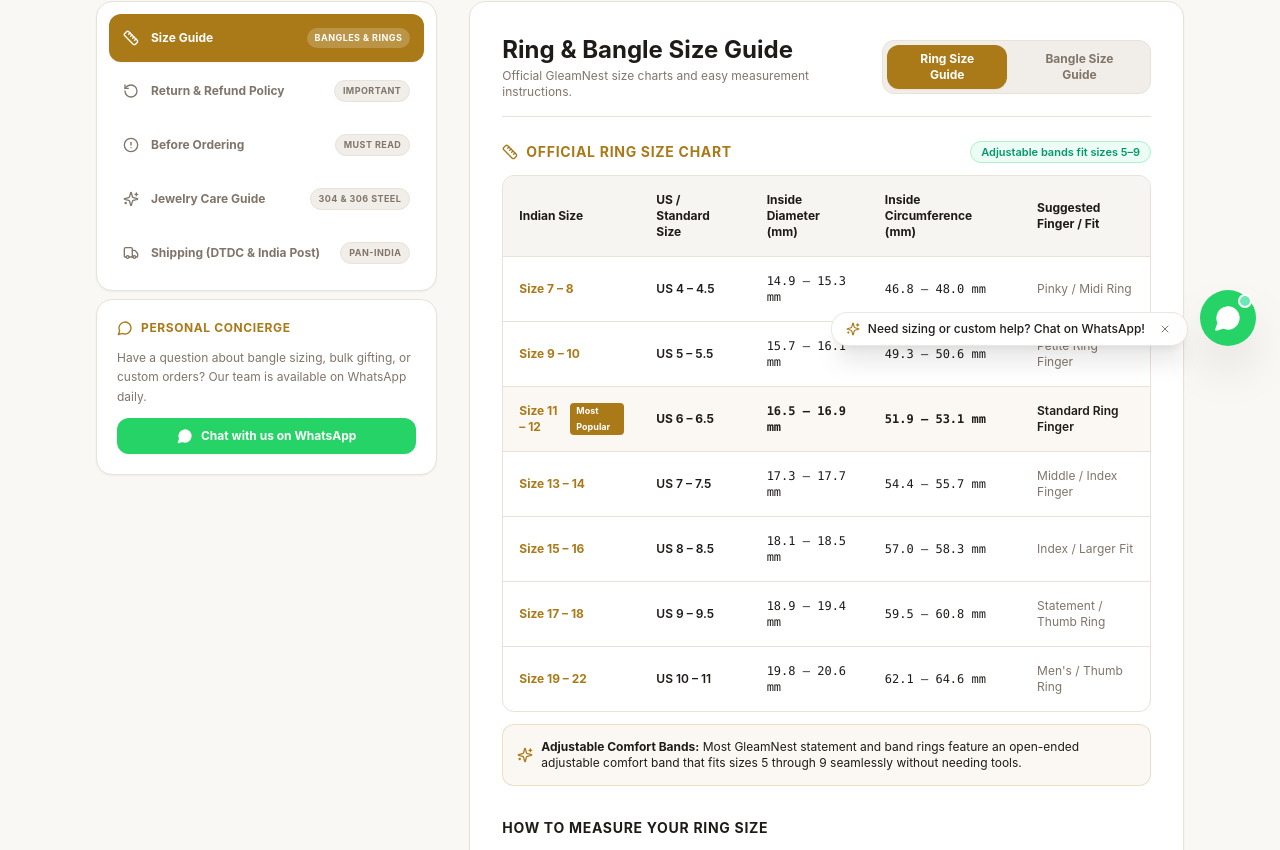
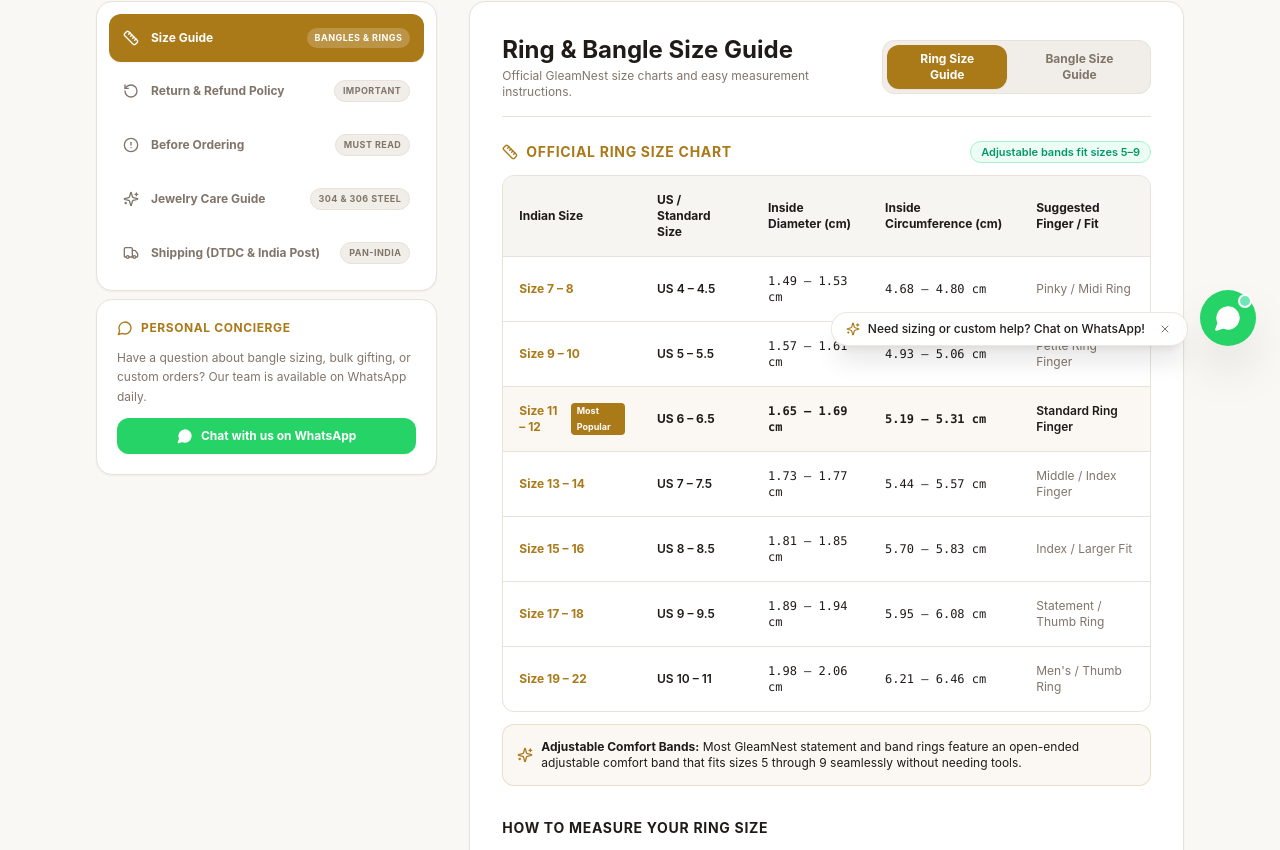
Before and after one commit to zenorixhq/gleamnest, a Next.js app: page /policies in a window 1280 px wide. Shown: the part 430-1280 px from the top of the page. Built offline with nearby package versions, Linux system fonts and the light colour scheme; a web font is replaced by a local one.

Commit message:
Update jewelry size guides from mm to cm across ring and bangle charts

```diff
--- a/app/policies/page.tsx
+++ b/app/policies/page.tsx
@@ -201,8 +201,8 @@
                             <tr>
                               <th className="p-3 sm:p-4">Indian Size</th>
                               <th className="p-3 sm:p-4">US / Standard Size</th>
-                              <th className="p-3 sm:p-4">Inside Diameter (mm)</th>
-                              <th className="p-3 sm:p-4">Inside Circumference (mm)</th>
+                              <th className="p-3 sm:p-4">Inside Diameter (cm)</th>
+                              <th className="p-3 sm:p-4">Inside Circumference (cm)</th>
                               <th className="p-3 sm:p-4">Suggested Finger / Fit</th>
                             </tr>
                           </thead>
@@ -210,15 +210,15 @@
                             <tr className="hover:bg-muted/20">
                               <td className="p-3 sm:p-4 font-bold text-primary">Size 7 – 8</td>
                               <td className="p-3 sm:p-4 font-semibold">US 4 – 4.5</td>
-                              <td className="p-3 sm:p-4 font-mono">14.9 – 15.3 mm</td>
-                              <td className="p-3 sm:p-4 font-mono">46.8 – 48.0 mm</td>
+                              <td className="p-3 sm:p-4 font-mono">1.49 – 1.53 cm</td>
+                              <td className="p-3 sm:p-4 font-mono">4.68 – 4.80 cm</td>
                               <td className="p-3 sm:p-4 text-muted-foreground">Pinky / Midi Ring</td>
                             </tr>
                             <tr className="hover:bg-muted/20">
                               <td className="p-3 sm:p-4 font-bold text-primary">Size 9 – 10</td>
                               <td className="p-3 sm:p-4 font-semibold">US 5 – 5.5</td>
-                              <td className="p-3 sm:p-4 font-mono">15.7 – 16.1 mm</td>
-                              <td className="p-3 sm:p-4 font-mono">49.3 – 50.6 mm</td>
+                              <td className="p-3 sm:p-4 font-mono">1.57 – 1.61 cm</td>
+                              <td className="p-3 sm:p-4 font-mono">4.93 – 5.06 cm</td>
                               <td className="p-3 sm:p-4 text-muted-foreground">Petite Ring Finger</td>
                             </tr>
                             <tr className="bg-primary/5 hover:bg-primary/10">
@@ -229,36 +229,36 @@
                                 </span>
                               </td>
                               <td className="p-3 sm:p-4 font-bold text-foreground">US 6 – 6.5</td>
-                              <td className="p-3 sm:p-4 font-mono font-bold">16.5 – 16.9 mm</td>
-                              <td className="p-3 sm:p-4 font-mono font-bold">51.9 – 53.1 mm</td>
+                              <td className="p-3 sm:p-4 font-mono font-bold">1.65 – 1.69 cm</td>
+                              <td className="p-3 sm:p-4 font-mono font-bold">5.19 – 5.31 cm</td>
                               <td className="p-3 sm:p-4 font-semibold text-foreground">Standard Ring Finger</td>
                             </tr>
                             <tr className="hover:bg-muted/20">
                               <td className="p-3 sm:p-4 font-bold text-primary">Size 13 – 14</td>
                               <td className="p-3 sm:p-4 font-semibold">US 7 – 7.5</td>
-                              <td className="p-3 sm:p-4 font-mono">17.3 – 17.7 mm</td>
-                              <td className="p-3 sm:p-4 font-mono">54.4 – 55.7 mm</td>
+                              <td className="p-3 sm:p-4 font-mono">1.73 – 1.77 cm</td>
+                              <td className="p-3 sm:p-4 font-mono">5.44 – 5.57 cm</td>
                               <td className="p-3 sm:p-4 text-muted-foreground">Middle / Index Finger</td>
                             </tr>
                             <tr className="hover:bg-muted/20">
                               <td className="p-3 sm:p-4 font-bold text-primary">Size 15 – 16</td>
                               <td className="p-3 sm:p-4 font-semibold">US 8 – 8.5</td>
-                              <td className="p-3 sm:p-4 font-mono">18.1 – 18.5 mm</td>
-                              <td className="p-3 sm:p-4 font-mono">57.0 – 58.3 mm</td>
+                              <td className="p-3 sm:p-4 font-mono">1.81 – 1.85 cm</td>
+                              <td className="p-3 sm:p-4 font-mono">5.70 – 5.83 cm</td>
                               <td className="p-3 sm:p-4 text-muted-foreground">Index / Larger Fit</td>
                             </tr>
                             <tr className="hover:bg-muted/20">
                               <td className="p-3 sm:p-4 font-bold text-primary">Size 17 – 18</td>
                               <td className="p-3 sm:p-4 font-semibold">US 9 – 9.5</td>
-                              <td className="p-3 sm:p-4 font-mono">18.9 – 19.4 mm</td>
-                              <td className="p-3 sm:p-4 font-mono">59.5 – 60.8 mm</td>
+                              <td className="p-3 sm:p-4 font-mono">1.89 – 1.94 cm</td>
+                              <td className="p-3 sm:p-4 font-mono">5.95 – 6.08 cm</td>
                               <td className="p-3 sm:p-4 text-muted-foreground">Statement / Thumb Ring</td>
                             </tr>
                             <tr className="hover:bg-muted/20">
                               <td className="p-3 sm:p-4 font-bold text-primary">Size 19 – 22</td>
                               <td className="p-3 sm:p-4 font-semibold">US 10 – 11</td>
-                              <td className="p-3 sm:p-4 font-mono">19.8 – 20.6 mm</td>
-                              <td className="p-3 sm:p-4 font-mono">62.1 – 64.6 mm</td>
+                              <td className="p-3 sm:p-4 font-mono">1.98 – 2.06 cm</td>
+                              <td className="p-3 sm:p-4 font-mono">6.21 – 6.46 cm</td>
                               <td className="p-3 sm:p-4 text-muted-foreground">Men&apos;s / Thumb Ring</td>
                             </tr>
                           </tbody>
@@ -296,7 +296,7 @@
                         <div className="p-4 rounded-xl bg-background border border-border space-y-1">
                           <span className="font-bold text-primary">Step 3: Measure with Ruler</span>
                           <p className="text-muted-foreground leading-relaxed">
-                            Lay the paper strip flat against a ruler and measure the length in millimeters (mm). This is your finger&apos;s Inside Circumference.
+                            Lay the paper strip flat against a ruler and measure the length in centimeters (cm). This is your finger&apos;s Inside Circumference.
                           </p>
                         </div>
 
@@ -326,7 +326,7 @@
                             <tr>
                               <th className="p-3 sm:p-4">Bangle Size</th>
                               <th className="p-3 sm:p-4">Inside Diameter (Inches)</th>
-                              <th className="p-3 sm:p-4">Inside Diameter (mm)</th>
+                              <th className="p-3 sm:p-4">Inside Diameter (cm)</th>
                               <th className="p-3 sm:p-4">Fit Category</th>
                             </tr>
                           </thead>
@@ -334,13 +334,13 @@
                             <tr className="hover:bg-muted/20">
                               <td className="p-3 sm:p-4 font-bold text-primary">Size 2-2</td>
                               <td className="p-3 sm:p-4">2.125 in (2 1/8&quot;)</td>
-                              <td className="p-3 sm:p-4 font-mono">54.0 mm</td>
+                              <td className="p-3 sm:p-4 font-mono">5.4 cm</td>
                               <td className="p-3 sm:p-4 text-muted-foreground">Petite / Extra Small</td>
                             </tr>
                             <tr className="hover:bg-muted/20">
                               <td className="p-3 sm:p-4 font-bold text-primary">Size 2-4</td>
                               <td className="p-3 sm:p-4">2.250 in (2 1/4&quot;)</td>
-                              <td className="p-3 sm:p-4 font-mono">57.2 mm</td>
+                              <td className="p-3 sm:p-4 font-mono">5.72 cm</td>
                               <td className="p-3 sm:p-4 text-muted-foreground">Small</td>
                             </tr>
                             <tr className="bg-primary/5 hover:bg-primary/10">
@@ -351,19 +351,19 @@
                                 </span>
                               </td>
                               <td className="p-3 sm:p-4 font-semibold">2.375 in (2 3/8&quot;)</td>
-                              <td className="p-3 sm:p-4 font-mono font-semibold">60.3 mm</td>
+                              <td className="p-3 sm:p-4 font-mono font-semibold">6.03 cm</td>
                               <td className="p-3 sm:p-4 font-semibold text-foreground">Standard Medium wrist fit</td>
                             </tr>
                             <tr className="hover:bg-muted/20">
                               <td className="p-3 sm:p-4 font-bold text-primary">Size 2-8</td>
                               <td className="p-3 sm:p-4">2.500 in (2 1/2&quot;)</td>
-                              <td className="p-3 sm:p-4 font-mono">63.5 mm</td>
+                              <td className="p-3 sm:p-4 font-mono">6.35 cm</td>
                               <td className="p-3 sm:p-4 text-muted-foreground">Large</td>
                             </tr>
                             <tr className="hover:bg-muted/20">
                               <td className="p-3 sm:p-4 font-bold text-primary">Size 2-10</td>
                               <td className="p-3 sm:p-4">2.625 in (2 5/8&quot;)</td>
-                              <td className="p-3 sm:p-4 font-mono">66.7 mm</td>
+                              <td className="p-3 sm:p-4 font-mono">6.67 cm</td>
                               <td className="p-3 sm:p-4 text-muted-foreground">Extra Large</td>
                             </tr>
                           </tbody>
@@ -411,7 +411,7 @@
                         <div className="p-4 rounded-xl bg-background border border-border space-y-1">
                           <span className="font-bold text-primary">Step 3: Mark the Overlap</span>
                           <p className="text-muted-foreground leading-relaxed">
-                            Mark the point of overlap with a pen. Lay it flat against a ruler to measure the total length in inches or millimeters.
+                            Mark the point of overlap with a pen. Lay it flat against a ruler to measure the total length in centimeters (cm) or inches.
                           </p>
                         </div>
 
--- a/components/storefront/PolicyModal.tsx
+++ b/components/storefront/PolicyModal.tsx
@@ -218,8 +218,8 @@
                           <tr>
                             <th className="p-3">Indian Size</th>
                             <th className="p-3">US / Standard Size</th>
-                            <th className="p-3">Inside Diameter (mm)</th>
-                            <th className="p-3">Inside Circumference (mm)</th>
+                            <th className="p-3">Inside Diameter (cm)</th>
+                            <th className="p-3">Inside Circumference (cm)</th>
                             <th className="p-3">Suggested Finger / Fit</th>
                           </tr>
                         </thead>
@@ -227,15 +227,15 @@
                           <tr className="hover:bg-muted/20">
                             <td className="p-3 font-bold text-primary">Size 7 – 8</td>
                             <td className="p-3 font-semibold">US 4 – 4.5</td>
-                            <td className="p-3 font-mono">14.9 – 15.3 mm</td>
-                            <td className="p-3 font-mono">46.8 – 48.0 mm</td>
+                            <td className="p-3 font-mono">1.49 – 1.53 cm</td>
+                            <td className="p-3 font-mono">4.68 – 4.80 cm</td>
                             <td className="p-3 text-muted-foreground">Pinky / Midi Ring</td>
                           </tr>
                           <tr className="hover:bg-muted/20">
                             <td className="p-3 font-bold text-primary">Size 9 – 10</td>
                             <td className="p-3 font-semibold">US 5 – 5.5</td>
-                            <td className="p-3 font-mono">15.7 – 16.1 mm</td>
-                            <td className="p-3 font-mono">49.3 – 50.6 mm</td>
+                            <td className="p-3 font-mono">1.57 – 1.61 cm</td>
+                            <td className="p-3 font-mono">4.93 – 5.06 cm</td>
                             <td className="p-3 text-muted-foreground">Petite Ring Finger</td>
                           </tr>
                           <tr className="bg-primary/5 hover:bg-primary/10">
@@ -246,36 +246,36 @@
                               </span>
                             </td>
                             <td className="p-3 font-bold text-foreground">US 6 – 6.5</td>
-                            <td className="p-3 font-mono font-bold">16.5 – 16.9 mm</td>
-                            <td className="p-3 font-mono font-bold">51.9 – 53.1 mm</td>
+                            <td className="p-3 font-mono font-bold">1.65 – 1.69 cm</td>
+                            <td className="p-3 font-mono font-bold">5.19 – 5.31 cm</td>
                             <td className="p-3 font-semibold text-foreground">Standard Ring Finger</td>
                           </tr>
                           <tr className="hover:bg-muted/20">
                             <td className="p-3 font-bold text-primary">Size 13 – 14</td>
                             <td className="p-3 font-semibold">US 7 – 7.5</td>
-                            <td className="p-3 font-mono">17.3 – 17.7 mm</td>
-                            <td className="p-3 font-mono">54.4 – 55.7 mm</td>
+                            <td className="p-3 font-mono">1.73 – 1.77 cm</td>
+                            <td className="p-3 font-mono">5.44 – 5.57 cm</td>
                             <td className="p-3 text-muted-foreground">Middle / Index Finger</td>
                           </tr>
                           <tr className="hover:bg-muted/20">
                             <td className="p-3 font-bold text-primary">Size 15 – 16</td>
                             <td className="p-3 font-semibold">US 8 – 8.5</td>
-                            <td className="p-3 font-mono">18.1 – 18.5 mm</td>
-                            <td className="p-3 font-mono">57.0 – 58.3 mm</td>
+                            <td className="p-3 font-mono">1.81 – 1.85 cm</td>
+                            <td className="p-3 font-mono">5.70 – 5.83 cm</td>
                             <td className="p-3 text-muted-foreground">Index / Larger Fit</td>
                           </tr>
                           <tr className="hover:bg-muted/20">
                             <td className="p-3 font-bold text-primary">Size 17 – 18</td>
                             <td className="p-3 font-semibold">US 9 – 9.5</td>
-                            <td className="p-3 font-mono">18.9 – 19.4 mm</td>
-                            <td className="p-3 font-mono">59.5 – 60.8 mm</td>
+                            <td className="p-3 font-mono">1.89 – 1.94 cm</td>
+                            <td className="p-3 font-mono">5.95 – 6.08 cm</td>
                             <td className="p-3 text-muted-foreground">Statement / Thumb Ring</td>
                           </tr>
                           <tr className="hover:bg-muted/20">
                             <td className="p-3 font-bold text-primary">Size 19 – 22</td>
                             <td className="p-3 font-semibold">US 10 – 11</td>
-                            <td className="p-3 font-mono">19.8 – 20.6 mm</td>
-                            <td className="p-3 font-mono">62.1 – 64.6 mm</td>
+                            <td className="p-3 font-mono">1.98 – 2.06 cm</td>
+                            <td className="p-3 font-mono">6.21 – 6.46 cm</td>
                             <td className="p-3 text-muted-foreground">Men&apos;s / Thumb Ring</td>
                           </tr>
                         </tbody>
@@ -313,7 +313,7 @@
                       <div className="p-3.5 rounded-xl bg-card border border-border/80 space-y-1">
                         <span className="font-bold text-primary">Step 3: Measure with Ruler</span>
                         <p className="text-muted-foreground">
-                          Lay the paper strip flat against a ruler and measure the length in millimeters (mm). This is your finger&apos;s Inside Circumference.
+                          Lay the paper strip flat against a ruler and measure the length in centimeters (cm). This is your finger&apos;s Inside Circumference.
                         </p>
                       </div>
 
@@ -343,7 +343,7 @@
                           <tr>
                             <th className="p-3">Bangle Size</th>
                             <th className="p-3">Inside Diameter (Inches)</th>
-                            <th className="p-3">Inside Diameter (mm)</th>
+                            <th className="p-3">Inside Diameter (cm)</th>
                             <th className="p-3">Fit Description</th>
                           </tr>
                         </thead>
@@ -351,13 +351,13 @@
                           <tr className="hover:bg-muted/20">
                             <td className="p-3 font-bold text-primary">Size 2-2</td>
                             <td className="p-3">2.125 in (2 1/8&quot;)</td>
-                            <td className="p-3 font-mono">54.0 mm</td>
+                            <td className="p-3 font-mono">5.4 cm</td>
                             <td className="p-3 text-muted-foreground">Petite / Extra Small wrist</td>
                           </tr>
                           <tr className="hover:bg-muted/20">
                             <td className="p-3 font-bold text-primary">Size 2-4</td>
                             <td className="p-3">2.250 in (2 1/4&quot;)</td>
-                            <td className="p-3 font-mono">57.2 mm</td>
+                            <td className="p-3 font-mono">5.72 cm</td>
                             <td className="p-3 text-muted-foreground">Small wrist fit</td>
                           </tr>
                           <tr className="bg-primary/5 hover:bg-primary/10">
@@ -368,19 +368,19 @@
                               </span>
                             </td>
                             <td className="p-3 font-semibold">2.375 in (2 3/8&quot;)</td>
-                            <td className="p-3 font-mono font-semibold">60.3 mm</td>
+                            <td className="p-3 font-mono font-semibold">6.03 cm</td>
                             <td className="p-3 font-semibold text-foreground">Standard Medium wrist fit</td>
                           </tr>
                           <tr className="hover:bg-muted/20">
                             <td className="p-3 font-bold text-primary">Size 2-8</td>
                             <td className="p-3">2.500 in (2 1/2&quot;)</td>
-                            <td className="p-3 font-mono">63.5 mm</td>
+                            <td className="p-3 font-mono">6.35 cm</td>
                             <td className="p-3 text-muted-foreground">Large wrist fit</td>
                           </tr>
                           <tr className="hover:bg-muted/20">
                             <td className="p-3 font-bold text-primary">Size 2-10</td>
                             <td className="p-3">2.625 in (2 5/8&quot;)</td>
-                            <td className="p-3 font-mono">66.7 mm</td>
+                            <td className="p-3 font-mono">6.67 cm</td>
                             <td className="p-3 text-muted-foreground">Extra Large wrist fit</td>
                           </tr>
                         </tbody>
@@ -428,7 +428,7 @@
                       <div className="p-3.5 rounded-xl bg-card border border-border/80 space-y-1">
                         <span className="font-bold text-primary">Step 3: Mark & Measure</span>
                         <p className="text-muted-foreground">
-                          Mark where the tape or paper overlaps with a pen. Lay it flat against a ruler and measure the length in inches or mm.
+                          Mark where the tape or paper overlaps with a pen. Lay it flat against a ruler and measure the length in centimeters (cm) or inches.
                         </p>
                       </div>
 
```
